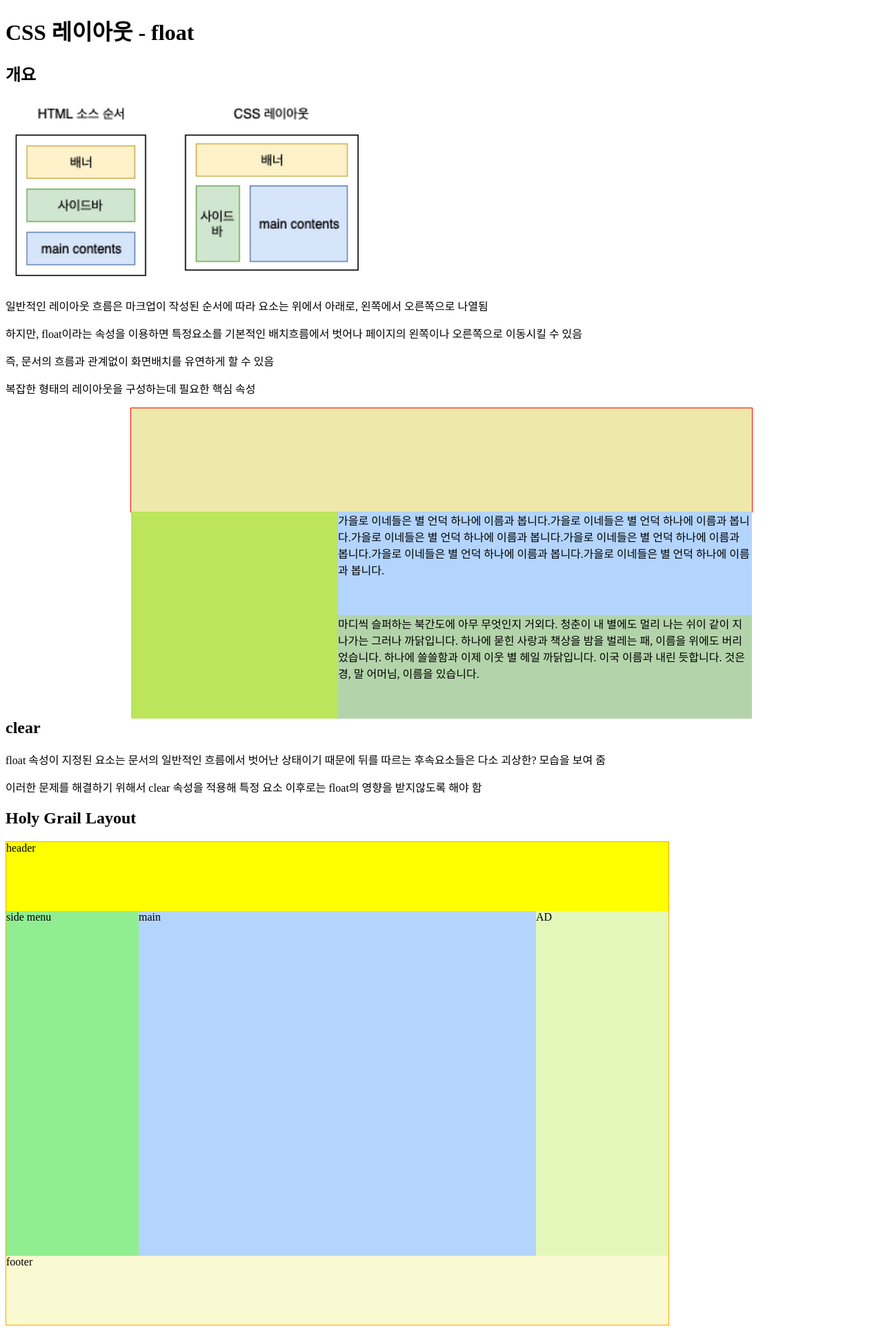
After one commit to hchae31/frontends, a FastAPI app: template views/templates/css/09float.html in a window 1280 px wide. The commit adds this page. Shown: the whole page at 69% size. Run offline with FastAPI, Linux system fonts and the light colour scheme; the template is opened without the code that fills it, so the values that code supplies are empty.

Commit message:
css3 - 레이아웃: float

```diff
--- /dev/null
+++ b/views/templates/css/09float.html
@@ -0,0 +1,70 @@
+<!DOCTYPE html>
+<html lang="ko">
+<head>
+    <meta charset="UTF-8">
+    <title>CSS 레이아웃 - float</title>
+    <style>
+        /* float : left - 요소를 왼쪽을 기준으로 배치 */
+        /* 뒤에 따라오는 요소들은 float 요소 아래에 배치 */
+        /* 따라서, 뒤에 따라오는 요소에도 float 속성 지정해야 함 */
+        /* 하지만, float 속성으로 지정한 요소들은 기본적으로
+           배치될 공간이 충분하다면 일렬로 주욱~ 배치됨 */
+        /* 따라서, 일렬배치가 아닌 의도하는대로 배치하고 싶다면,
+            float 요소들을 그룹으로 묶고 적절한 배치를 위한
+            너비를 지정 */
+
+        #wrapper { width: 900px; border: 1px solid red; margin: 0 auto; }
+        #banner1 { width: 900px; height: 150px; background: 1px palegoldenrod }
+        #box1 { width: 300px; height: 300px; background: #bce55c; float:left }
+        #article1, #article2 { width: 600px; height: 150px; }
+        #article1 { background: #b3d4fc; float: right }
+        #article2 { background: #b3d4aa; float: right }
+
+        /*레이아웃 실습*/
+        #wrapper2 { width: 960px; border: 1px solid orange }
+        header { background: yellow; height: 100px }
+        nav { width: 20%; height: 500px; background: lightgreen; float: left }
+        article { width: 60%; height: 500px; background: #b3d4fc; float: left; }
+        aside { width: 20%; height: 500px; background: #e4f7ba; float: right; }
+        footer { width: 960px; height: 100px; background: lightgoldenrodyellow }
+        .clearfix { clear: both }
+    </style>
+</head>
+<body>
+    <h1>CSS 레이아웃 - float</h1>
+    <h2>개요</h2>
+    <div><img src="/static/img/float01.png"></div>
+    <p>일반적인 레이아웃 흐름은 마크업이 작성된 순서에 따라
+        요소는 위에서 아래로, 왼쪽에서 오른쪽으로 나열됨</p>
+    <p>하지만, float이라는 속성을 이용하면
+        특정요소를 기본적인 배치흐름에서 벗어나
+        페이지의 왼쪽이나 오른쪽으로 이동시킬 수 있음</p>
+    <p>즉, 문서의 흐름과 관계없이 화면배치를 유연하게 할 수 있음</p>
+    <p>복잡한 형태의 레이아웃을 구성하는데 필요한 핵심 속성</p>
+
+    <div id="wrapper">
+        <div id="banner1"></div>
+        <div id="box1"></div>
+        <div id="article1">가을로 이네들은 별 언덕 하나에 이름과 봅니다.가을로 이네들은 별 언덕 하나에 이름과 봅니다.가을로 이네들은 별 언덕 하나에 이름과 봅니다.가을로 이네들은 별 언덕 하나에 이름과 봅니다.가을로 이네들은 별 언덕 하나에 이름과 봅니다.가을로 이네들은 별 언덕 하나에 이름과 봅니다.</div>
+        <div id="article2">마디씩 슬퍼하는 북간도에 아무 무엇인지 거외다. 청춘이 내 별에도 멀리 나는 쉬이 같이 지나가는 그러나 까닭입니다. 하나에 묻힌 사랑과 책상을 밤을 벌레는 패, 이름을 위에도 버리었습니다. 하나에 쓸쓸함과 이제 이웃 별 헤일 까닭입니다. 이국 이름과 내린 듯합니다. 것은 경, 말 어머님, 이름을 있습니다.</div>
+    </div>
+
+    <h2>clear</h2>
+    <p>float 속성이 지정된 요소는 문서의 일반적인 흐름에서
+        벗어난 상태이기 때문에 뒤를 따르는
+        후속요소들은 다소 괴상한? 모습을 보여 줌</p>
+    <p>이러한 문제를 해결하기 위해서 clear 속성을 적용해
+        특정 요소 이후로는 float의 영향을 받지않도록 해야 함</p>
+
+    <h2>Holy Grail Layout</h2>
+    <div id="wrapper2">
+        <header>header</header>
+        <nav>side menu</nav>
+        <article>main</article>
+        <aside>AD</aside>
+        <div class="clearfix"></div>
+        <footer>footer</footer>
+    </div>
+
+</body>
+</html>
--- a/views/templates/css/index.html
+++ b/views/templates/css/index.html
@@ -15,6 +15,8 @@
         <li>06 - CSS 포지션 [<a href="/css/position"]>이동</a>]</li>
         <li>07 - CSS 백그라운드 [<a href="/css/background"]>이동</a>]</li>
         <li>08 - CSS 테이블 [<a href="/css/table"]>이동</a>]</li>
+        <li>09 - CSS 플롯 : float [<a href="/css/float"]>이동</a>]</li>
+        <li>10 - CSS 플렉스 : flex [<a href="/css/flex"]>이동</a>]</li>
 
     </ul>
 </body>
```
Also changed, not shown: app/routes/css.py (+8 -0 lines), views/static/img/float01.png (added).
